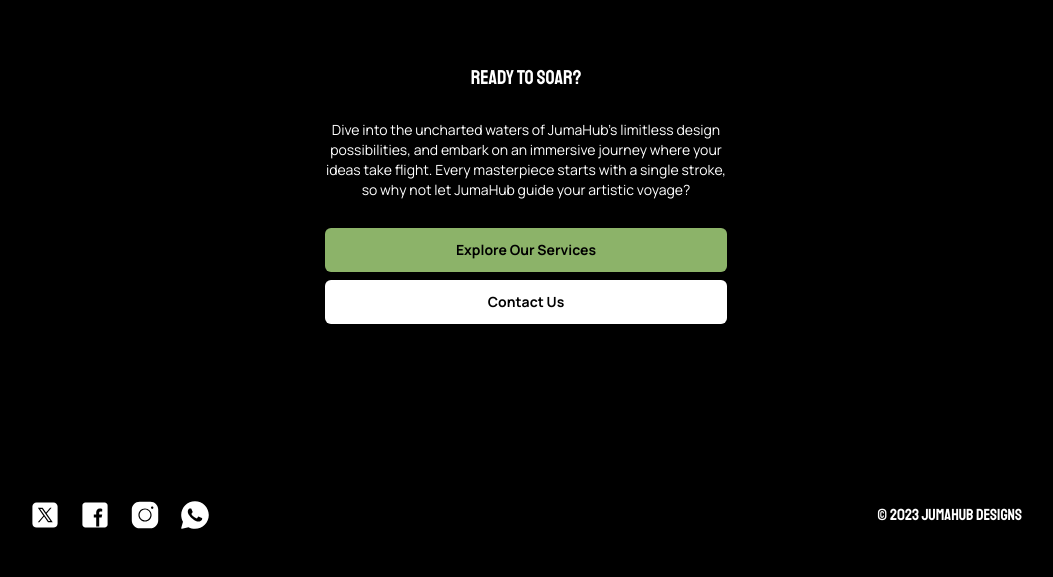
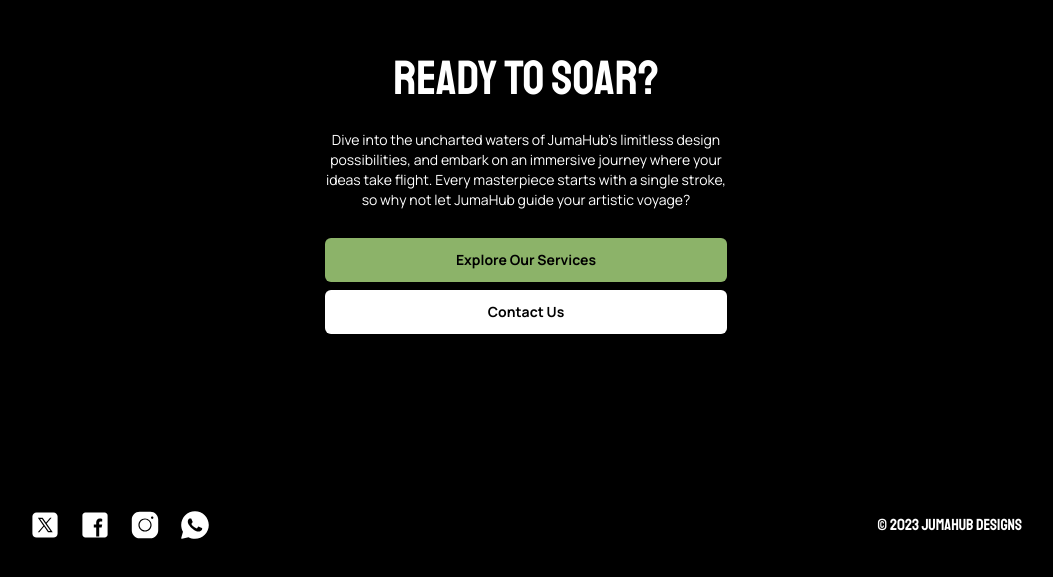
Before and after one commit to Sherifsani/jumahhub, a Next.js app: page / in a window 1280 px wide. Shown: the part 4512-5089 px from the top of the page, without its empty margins (114-1167 px from the left). Built offline with nearby package versions, Linux system fonts and the light colour scheme.

Commit message:
text modifications

```diff
--- a/components/Contact.jsx
+++ b/components/Contact.jsx
@@ -12,7 +12,7 @@ const Contact = () => {
       <div
         className={`${manrope.className} w-full flex flex-col gap-7 pt-[100px] items-center max-w-[450px] px-6`}
       >
-        <h1 className={`${staatliches.className} text-xl font-bold text-white`}>
+        <h1 className={`${staatliches.className} text-5xl font-bold text-white`}>
           READY TO SOAR?
         </h1>
         <p className="text-center text-white w-full  text-sm">
```
